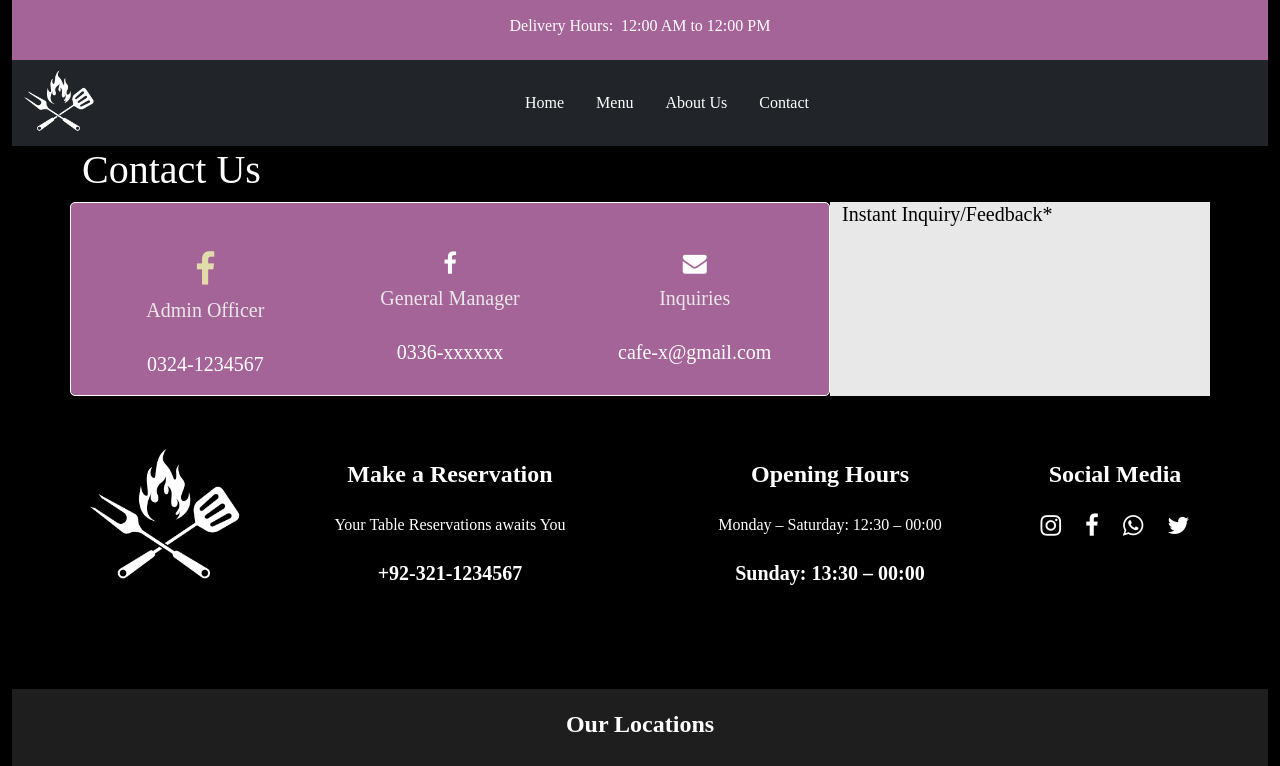
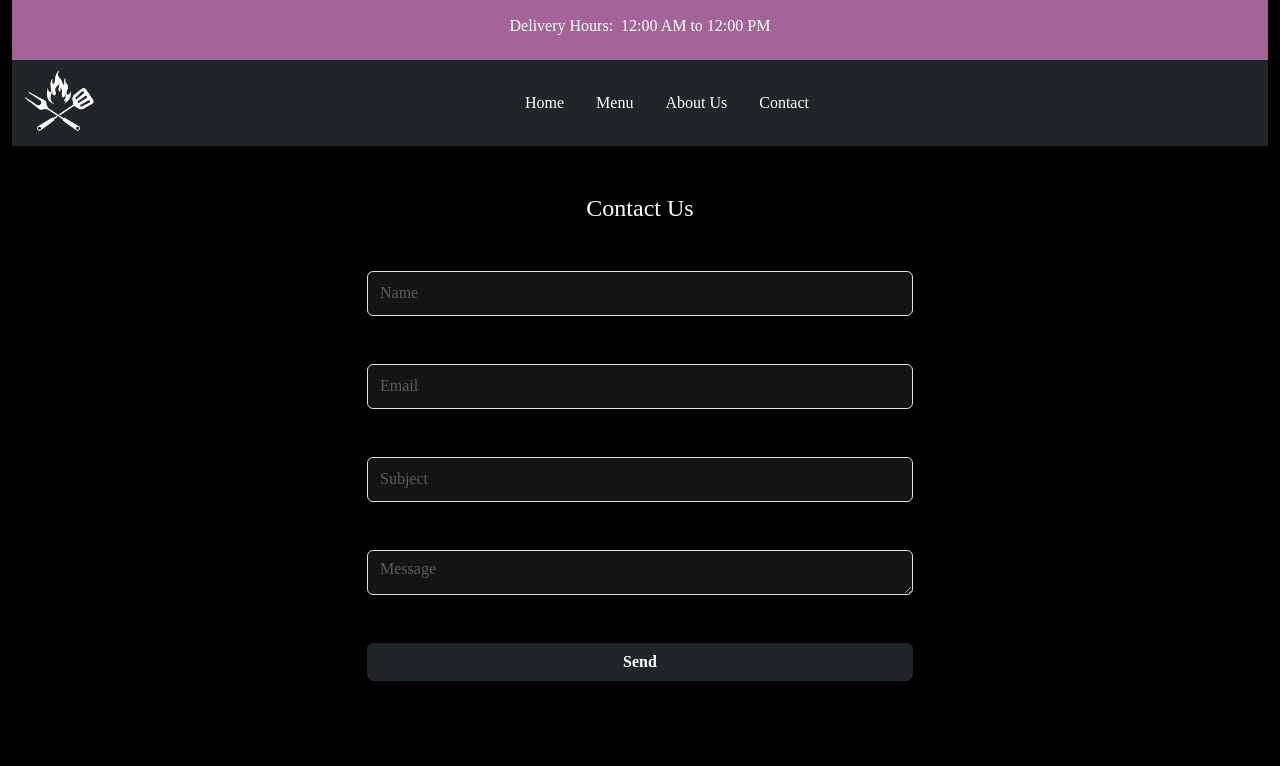
Before and after one commit to RabeetEngineer/cafe-x, a React (Create React App) app: page /contact-us in a window 1280 px wide. Shown: the top 766 px of the page. Built offline with nearby package versions, Linux system fonts and the light colour scheme; a web font is replaced by a local one.

Commit message:
contact page created

```diff
--- a/src/components/Navbar.css
+++ b/src/components/Navbar.css
@@ -14,15 +14,14 @@
 }
 
 /*  Contact US css */
-.contact-card-main{
-    border: 1px solid white;
-    background-color: #A46497;
-    border-radius: 5px;
+.custom-input,
+.custom-textarea {
+  height: 45px;
+  background-color: #141414;
+  color: white;
 }
-.contact-card{
-    width: 100%;
-}
-.contact-form-main{
-    background-color: #E9E8E8;
-
-}
+ /* Placeholder text color */
+ .custom-input::placeholder,
+ .custom-textarea::placeholder {
+   color: #5B5B5B;
+ }
--- a/src/contactUs/ContactUs.js
+++ b/src/contactUs/ContactUs.js
@@ -5,39 +5,67 @@ const ContactUs = () => {
   return (
     <>
       <div className="container-fluid">
-        <div className="container">
-          <h1 className="">Contact Us</h1>
-          <div className="row">
-            <div className="col-lg-8 col-md-8 col-sm-12 d-flex contact-card-main ">
-              <div className="contact-card d-flex flex-column gap-2 mt-5 align-items-center">
-                <i class="fa fa-facebook" style={{ fontSize: "36px", color:"#E0DDAA" }}></i>
-                <p  style={{ fontSize: "20px", color:"#E9E8E8" }}>
-                  Admin Officer
-                </p>
-                <p style={{ fontSize: "20px" }}>0324-1234567</p>
-              </div>
-              <div className="contact-card d-flex flex-column gap-2 mt-5 align-items-center">
-                <i class="fa fa-facebook" style={{ fontSize: "24px" }}></i>
-                <p  style={{ fontSize: "20px", color:"#E9E8E8" }}>
-                General Manager
-                </p>
-                <p style={{ fontSize: "20px" }}>0336-xxxxxx</p>
-              </div>
-              <div className="contact-card d-flex flex-column gap-2 mt-5 align-items-center">
-              <i class="fa fa-envelope" style={{ fontSize: "24px" }}></i>
-                <p  style={{ fontSize: "20px", color:"#E9E8E8" }}>
-                Inquiries
-                </p>
-                <p style={{ fontSize: "20px" }}>cafe-x@gmail.com</p>
-                <i class="fas fa-mobile-alt"></i>
-              </div>
-            </div>
-
-            <div className="col-lg-4 col-md-4 col-sm-12 contact-form-main">
-              <h5 style={{color:"black"}}>Instant Inquiry/Feedback*</h5>
+        <div className="container ">
+          <div className="row justify-content-center align-items-center mt-5">
+            <div className="col-lg-6">
+              <form>
+                <h4 className="mb-5 text-center">Contact Us</h4>
+                <div className="row g-5">
+                  <div className="col-md-12 col-sm-12">
+                    <input
+                      placeholder="Name"
+                      type="text"
+                      className="form-control custom-input"
+                      id="your-name"
+                      name="your-name"
+                      required
+                    />
+                  </div>
+                  <div className="col-md-12">
+                    <input
+                      placeholder="Email"
+                      type="email"
+                      className="form-control custom-input"
+                      id="your-email"
+                      name="your-email"
+                      required
+                    />
+                  </div>
+                  <div className="col-md-12">
+                    <input
+                      placeholder="Subject"
+                      type="text"
+                      className="form-control custom-input"
+                      id="your-subject"
+                      name="your-subject"
+                    />
+                  </div>
+                  <div className="col-12">
+                    <textarea
+                      placeholder="Message"
+                      className="form-control custom-textarea"
+                      id="your-message"
+                      name="your-message"
+                      rows="5"
+                      required
+                    ></textarea>
+                  </div>
+                  <div className="col-12 mb-5">
+                    <div className="row">
+                      <div className="col-md-12">
+                        <button
+                          type="submit"
+                          className="btn btn-dark w-100 fw-bold"
+                        >
+                          Send
+                        </button>
+                      </div>
+                    </div>
+                  </div>
+                </div>
+              </form>
             </div>
           </div>
-          <div className="row"></div>
         </div>
       </div>
     </>
--- a/src/index.css
+++ b/src/index.css
@@ -10,8 +10,8 @@ body {
   font-family:  'Merienda', cursive;
   font-family: 'Stoke', serif;
   color: white;
-  box-sizing: border-box;
-  overflow: hidden;
+
+
 }
 html{
   margin: 0;
```
